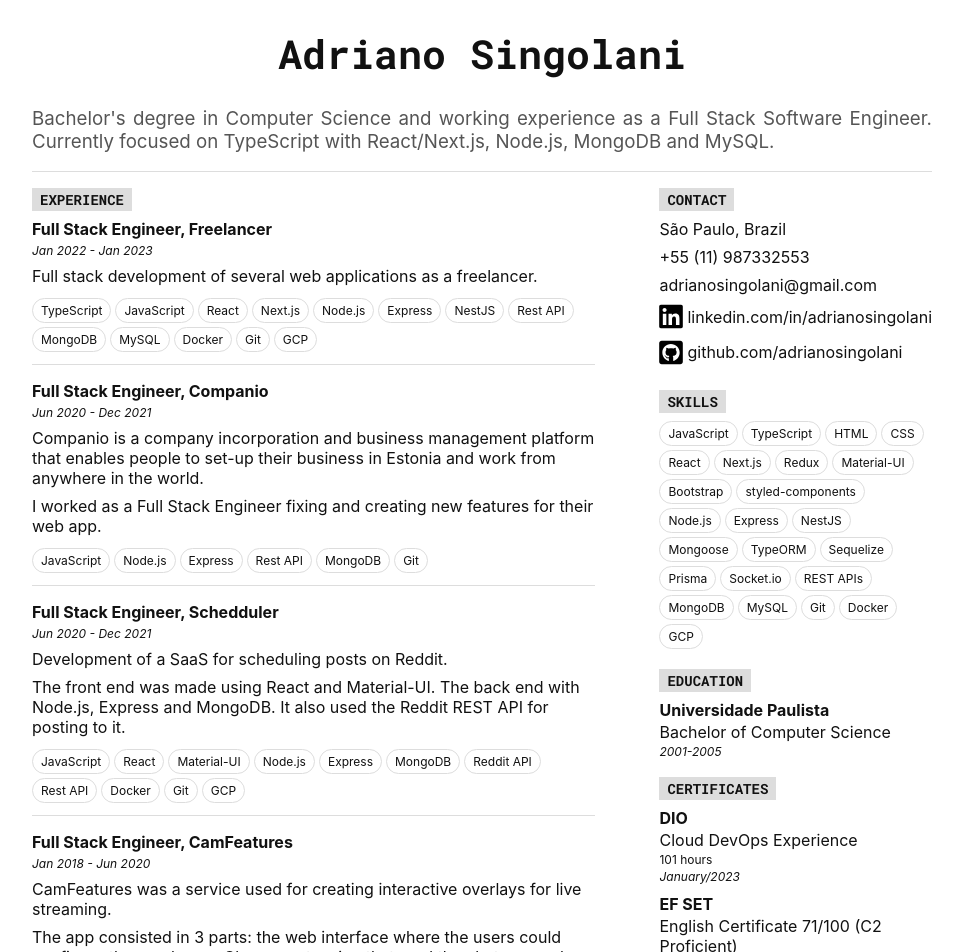
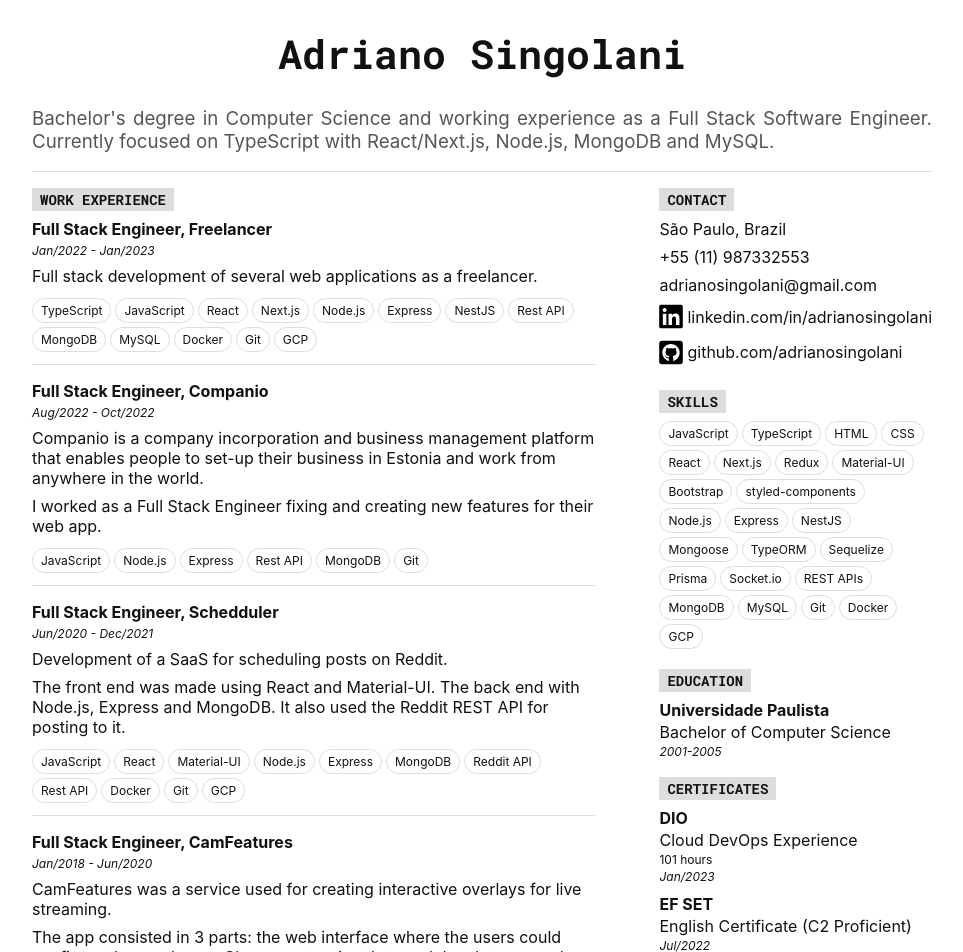
Before and after one commit to adrianosingolani/adrianosingolani.github.io, a React (Vite) app: page / in a window 1280 px wide. Shown: the top 952 px of the page, without its empty margins (158-1121 px from the left). Built offline with nearby package versions, Linux system fonts and the light colour scheme.

Commit message:
adds i18n

```diff
--- a/package.json
+++ b/package.json
@@ -8,8 +8,11 @@
     "preview": "vite preview"
   },
   "dependencies": {
+    "i18next": "^22.4.9",
+    "i18next-browser-languagedetector": "^7.0.1",
     "react": "^18.0.0",
     "react-dom": "^18.0.0",
+    "react-i18next": "^12.1.5",
     "styled-components": "^5.3.5"
   },
   "devDependencies": {
--- a/src/components/Certificates.jsx
+++ b/src/components/Certificates.jsx
@@ -1,4 +1,5 @@
 import styled from "styled-components";
+import { useTranslation } from "react-i18next";
 
 import Session from "./Session";
 import Title from "./Title";
@@ -42,26 +43,30 @@
     course: 'Cloud DevOps Experience',
     link: 'https://www.dio.me/certificate/8330EA62/share',
     hours: 101,
-    date: 'January/2023'
+    date: 'Jan/2023'
   },
   {
     school: 'EF SET ',
-    course: 'English Certificate 71/100 (C2 Proficient)',
+    course: `English Certificate (C2 Proficient)`,
     link: 'https://www.efset.org/cert/Zopqyx',
-    date: 'July/2022'
+    date: 'Jul/2022'
   }
 ]
 
 export default function Certificates() {
+  const { t } = useTranslation();
+
   return (
     <StyledEducation>
       <Session>
-        <Title>Certificates</Title>
+        <Title>{t('certificates')}</Title>
         {certificates.map((item, i) => (
           <div className="item" key={`certificate-${i}`}>
             <p className="school">{item.school}</p>
-            <p className="course"><a href={item.link} target="_blank">{item.course}</a></p>
-            {item.hours ? (<p className="hours">{item.hours} hours</p>) : null}
+            <p className="course">
+              <a href={item.link} target="_blank">{item.course}</a>
+            </p>
+            {item.hours ? (<p className="hours">{item.hours} {t('hours')}</p>) : null}
             <p className="date">{item.date}</p>
           </div>
         ))}
--- a/src/components/Contact.jsx
+++ b/src/components/Contact.jsx
@@ -1,4 +1,5 @@
 import styled from "styled-components";
+import { useTranslation } from "react-i18next";
 
 import Session from "./Session"
 import Title from "./Title"
@@ -22,11 +23,13 @@
 `;
 
 export default function Contact() {
+  const { t } = useTranslation();
+
   return (
     <StyledContact>
       <Session>
-        <Title>Contact</Title>
-        <h4>São Paulo, Brazil</h4>
+        <Title>{t('contact')}</Title>
+        <h4>São Paulo, {t('country')}</h4>
         <h4>+55 (11) 987332553</h4>
         <h4>adrianosingolani@gmail.com</h4>
         <h4>
--- a/src/components/Experiences.jsx
+++ b/src/components/Experiences.jsx
@@ -1,4 +1,6 @@
 import styled from "styled-components";
+import { useTranslation } from "react-i18next";
+
 
 import Title from "./Title";
 import Skill from "./Skill";
@@ -47,13 +49,14 @@
   }
 `;
 
+export default function Experiences() {
+  const { t } = useTranslation();
+
   const experiences = [
     {
-    title: "Full Stack Engineer, Freelancer",
-    period: "Jan 2022 - Jan 2023",
-    description: `
-      <p>Full stack development of several web applications as a freelancer.</p>
-    `,
+      title: t("experience_4-title"),
+      period: t("experience_4-period"),
+      description: t("experience_4-description"),
       skills: [
         "TypeScript",
         "JavaScript",
@@ -71,12 +74,9 @@
       ],
     },
     {
-    title: "Full Stack Engineer, Companio",
-    period: "Jun 2020 - Dec 2021",
-    description: `
-    <p>Companio is a company incorporation and business management platform that enables people to set-up their business in Estonia and work from anywhere in the world.</p>
-    <p>I worked as a Full Stack Engineer fixing and creating new features for their web app.</p>
-    `,
+      title: t("experience_3-title"),
+      period: t("experience_3-period"),
+      description: t("experience_3-description"),
       skills: [
         "JavaScript",
         "Node.js",
@@ -87,12 +87,9 @@
       ],
     },
     {
-    title: "Full Stack Engineer, Schedduler",
-    period: "Jun 2020 - Dec 2021",
-    description: `
-      <p>Development of a SaaS for scheduling posts on Reddit.</p>
-      <p>The front end was made using React and Material-UI. The back end with Node.js, Express and MongoDB. It also used the Reddit REST API for posting to it.</p>
-      `,
+      title: t("experience_2-title"),
+      period: t("experience_2-period"),
+      description: t("experience_2-description"),
       skills: [
         "JavaScript",
         "React",
@@ -108,14 +105,9 @@
       ],
     },
     {
-    title: "Full Stack Engineer, CamFeatures",
-    period: "Jan 2018 - Jun 2020",
-    description: `
-      <p>CamFeatures was a service used for creating interactive overlays for live streaming.</p>
-      <p>The app consisted in 3 parts: the web interface where the users could configure the overlays, a Chrome extension that read the chat room where the interactions were done and a page that was used to integrate with the video streaming software receiving data from the extension and displaying the overlays.</p>
-      <p>The front end was made using Angular 5 and Materialize CSS. The back end with Node.js, Express and MongoDB. The connection between the Chrome extension and the overlays page was done with the library Socket.io. It also used the Patreon REST API for the subscription payment.</p>
-      <p>I started working on CamFeatures for creating their MVP and later on the actual product that was launched in the middle of 2019.</p>
-      `,
+      title: t("experience_1-title"),
+      period: t("experience_1-period"),
+      description: t("experience_1-description"),
       skills: [
         "TypeScript",
         "Angular",
@@ -131,10 +123,9 @@
     },
   ];
 
-export default function Experiences() {
   return (
     <div>
-      <Title>Experience</Title>
+      <Title>{t("experience")}</Title>
       {experiences.map((experience, i) => (
         <Experience key={`experience-${i}`}>
           <p className="title">{experience.title}</p>
--- a/src/components/Skills.jsx
+++ b/src/components/Skills.jsx
@@ -1,4 +1,5 @@
 import styled from "styled-components";
+import { useTranslation } from "react-i18next";
 
 import Session from "./Session";
 import Skill from "./Skill";
@@ -39,9 +40,11 @@
 ];
 
 export default function Skills() {
+  const { t } = useTranslation();
+
   return (
     <Session>
-      <Title>Skills</Title>
+      <Title>{t('skills')}</Title>
       <StyledSkills>
         {skills.map((skill, i) => (
           <Skill key={`skill-${i}`}>{skill}</Skill>
--- /dev/null
+++ b/src/locales/en.json
@@ -0,0 +1,32 @@
+{
+  "translation": {
+    "header-text": "Bachelor's degree in Computer Science and working experience as a Full Stack Software Engineer. Currently focused on TypeScript with React/Next.js, Node.js, MongoDB and MySQL.",
+    "experience": "Work Experience",
+    "experience_1-title": "Full Stack Engineer, CamFeatures",
+    "experience_1-period": "Jan/2018 - Jun/2020",
+    "experience_1-description": "<p>CamFeatures was a service used for creating interactive overlays for live streaming.</p><p>The app consisted in 3 parts: the web interface where the users could configure the overlays, a Chrome extension that read the chat room where the interactions were done and a page that was used to integrate with the video streaming software receiving data from the extension and displaying the overlays.</p><p>The front end was made using Angular 5 and Materialize CSS. The back end with Node.js, Express and MongoDB. The connection between the Chrome extension and the overlays page was done with the library Socket.io. It also used the Patreon REST API for the subscription payment.</p><p>I started working on CamFeatures for creating their MVP and later on the actual product that was launched in the middle of 2019.</p>",
+    "experience_2-title": "Full Stack Engineer, Schedduler",
+    "experience_2-period": "Jun/2020 - Dec/2021",
+    "experience_2-description": "<p>Development of a SaaS for scheduling posts on Reddit.</p><p>The front end was made using React and Material-UI. The back end with Node.js, Express and MongoDB. It also used the Reddit REST API for posting to it.</p>",
+    "experience_3-title": "Full Stack Engineer, Companio",
+    "experience_3-period": "Aug/2022 - Oct/2022",
+    "experience_3-description": "<p>Companio is a company incorporation and business management platform that enables people to set-up their business in Estonia and work from anywhere in the world.</p><p>I worked as a Full Stack Engineer fixing and creating new features for their web app.</p>",
+    "experience_4-title": "Full Stack Engineer, Freelancer",
+    "experience_4-period": "Jan/2022 - Jan/2023",
+    "experience_4-description": "<p>Full stack development of several web applications as a freelancer.</p>",
+    "contact": "Contact",
+    "country": "Brazil",
+    "skills": "Skills",
+    "education": "Education",
+    "cs-degree": "Bachelor of Computer Science",
+    "certificates": "Certificates",
+    "hours": "hours",
+    "languages": "Languages",
+    "portuguese": "Portuguese",
+    "english": "English",
+    "spanish": "Spanish",
+    "fluent": "Fluent",
+    "advanced": "Advanced",
+    "basic": "Basic"
+  }
+}
--- /dev/null
+++ b/src/locales/pt.json
@@ -0,0 +1,32 @@
+{
+  "translation": {
+    "header-text": "Formado em Ciência da Computação e experiência profissional como Engenheiro de Software Full Stack. Atualmente focado em TypeScript com React/Next.js, Node.js, MongoDB e MySQL.",
+    "experience": "Experiência Profissional",
+    "experience_1-title": "Desenvolvedor Full Stack, CamFeatures",
+    "experience_1-period": "Jan/2018 - Jun/2020",
+    "experience_1-description": "<p>CamFeatures foi um serviço online usado para criar sobreposições gráfica interativas para transmissões de vídeo.</p><p>O aplicativo era dividido em 3 partes: a interface web onde os usuários configuravam as sobreposições, uma extensão para Chrome que lia o chat onde eram feitas as interações e uma página que era usada para integrar com o programa usado para fazer as transmissões e que recebia os dados da extensão e mostrava as sobreposições.</p><p>O front end foi feito usando Angular e Materialize CSS. O back end em Node.js, Express e MongoDB. A comunicação entre a extensão do Chrome e a página das sobreposições era feita usando a biblioteca Socket.io. O aplicativo também usava a REST API do Patreon para os pagamentos das mensalidades do serviço.</p><p>Eu comecei a trabalhar na CamFeatures criando o protótipo e depois no produto final que foi lançado no meio de 2019.</p>",
+    "experience_2-title": "Desenvolvedor Full Stack, Schedduler",
+    "experience_2-period": "Jun/2020 - Dez/2021",
+    "experience_2-description": "<p>Desenvolvimento de um serviço online para agendamento de posts no Reddit.</p><p>O front end foi feito usando React e Material-UI. O back end com Node.js, Express e MongoDB. Também foi usada a REST API do Reddit.</p>",
+    "experience_3-title": "Desenvolvedor Full Stack, Companio",
+    "experience_3-period": "Ago/2022 - Out/2022",
+    "experience_3-description": "<p>Companio é uma plataforma para incorporação de empresas e gerencimanto de negócios que habilita pessoas estabelecerem empresas na Estônia e a trabalhar de qualquer lugar do mundo.</p><p>Eu trabalhei como Desenvolvedor Full Stack corrigindo e criando novos recursos para o aplicativo web.</p>",
+    "experience_4-title": "Desenvolvedor Full Stack, Freelancer",
+    "experience_4-period": "Jan/2022 - Jan/2023",
+    "experience_4-description": "<p>Desenvolvimento full stack de aplicações web como freelancer.</p>",
+    "contact": "Contato",
+    "country": "Brasil",
+    "skills": "Tecnologias",
+    "education": "Educação",
+    "cs-degree": "Ciência da Computação",
+    "certificates": "Certificados",
+    "hours": "horas",
+    "languages": "Idiomas",
+    "portuguese": "Português",
+    "english": "Inglês",
+    "spanish": "Espanhol",
+    "fluent": "Fluente",
+    "advanced": "Avançado",
+    "basic": "Básico"
+  }
+}
```
Also changed, not shown: src/components/Education.jsx (+5 -2 lines), src/components/Header.jsx (+4 -4 lines), src/components/Languages.jsx (+10 -7 lines), src/main.jsx (+28 -1 lines), 1 other file (tests, documents, lock files or other folders). Lines whose indentation alone changed are shown as unchanged.
